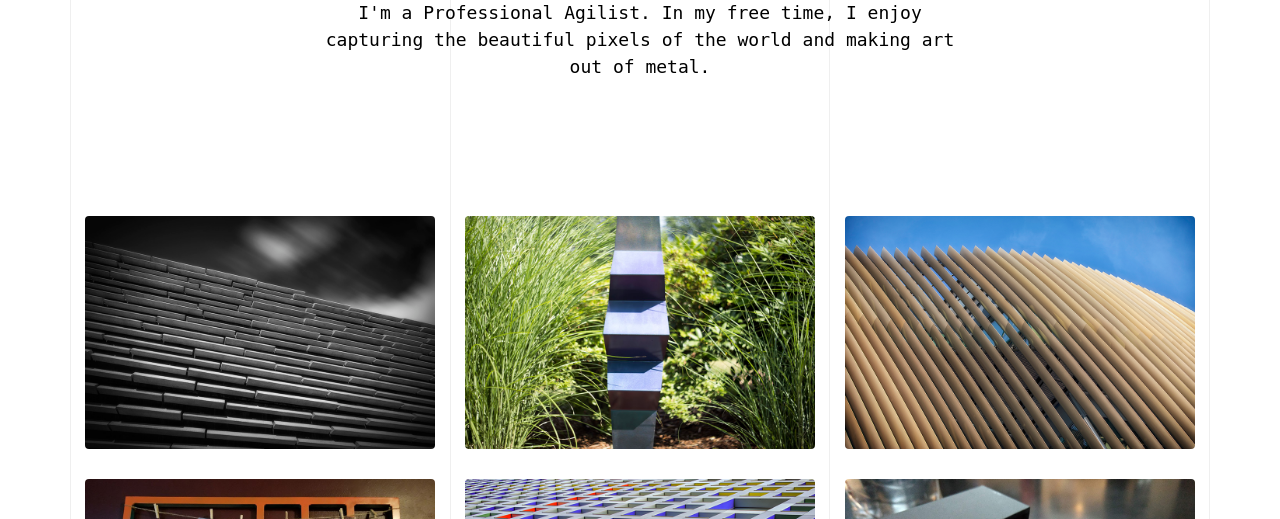
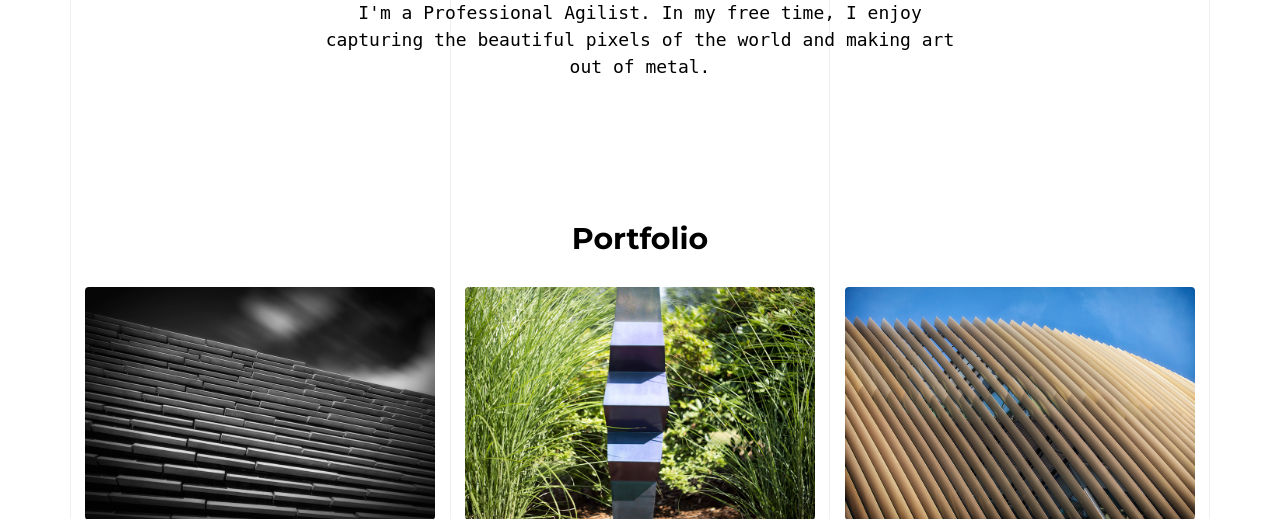
Before and after one commit to andrewtryder/andrewtryder-website, a Flask app: page / in a window 1280 px wide. Shown: the part 189-708 px from the top of the page. Run offline with Flask 2, Linux system fonts and the light colour scheme; some libraries are stand-ins or nearby versions; some web fonts are replaced.

Commit message:
Update heading text on Portfolio and README

```diff
--- a/templates/index.html
+++ b/templates/index.html
@@ -106,6 +106,11 @@
   <div class="untree_co-section untree_co-section-4 pb-0"  id="portfolio-section">
     <div class="container">
 
+      <div class="row justify-content-center text-center">
+        <h2 class="section-heading gsap-reveal-hero mb-0"><strong>Portfolio</strong></h2>
+      </div>
+
+      <br>
 
       <div class="relative"><div class="loader-portfolio-wrap"><div class="loader-portfolio"></div></div> </div>
       <div id="portfolio-single-holder"></div>
```
Also changed, not shown: README.md.
